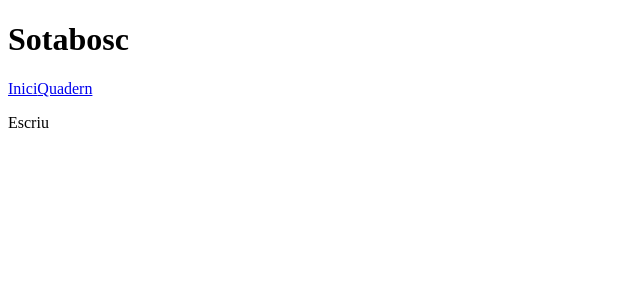
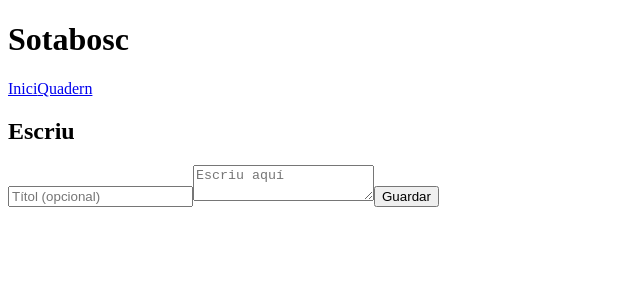
Before and after one commit to isahun/sotabosc_app, an Angular app: page /write in a window 1280 px wide. Shown: the top 300 px of the page, without its empty margins (0-640 px from the left). Built offline with nearby package versions, Linux system fonts and the light colour scheme.

Commit message:
feat: load prompt in write screen

```diff
--- a/src/app/features/write/write.html
+++ b/src/app/features/write/write.html
@@ -1 +1,14 @@
-<p>Escriu</p>
+@if (prompt) {
+  <section>
+    <h2>La teva espurna</h2>
+    <p>{{ prompt.text }}</p>
+  </section>
+}
+
+<h2>Escriu</h2>
+
+<input type="text" placeholder="Títol (opcional)" />
+
+<textarea placeholder="Escriu aquí"></textarea>
+
+<button class="save-btn">Guardar</button>
--- a/src/app/features/write/write.ts
+++ b/src/app/features/write/write.ts
@@ -1,4 +1,7 @@
-import { Component } from '@angular/core';
+import { Component, inject } from '@angular/core';
+import { ActivatedRoute } from '@angular/router';
+import { prompts } from '../../core/data/prompts';
+import { Prompt } from '../../core/models/prompt';
 
 @Component({
   selector: 'app-write',
@@ -6,4 +9,18 @@ import { Component } from '@angular/core';
   templateUrl: './write.html',
   styleUrl: './write.css',
 })
-export class Write {}
+export class Write {
+  private route = inject(ActivatedRoute);
+
+  prompt?: Prompt;
+
+  ngOnInit() {
+    const promptId = this.route.snapshot.queryParamMap.get('promptId');
+
+    if(promptId) {
+      this.prompt = prompts.find(
+        (prompt) => prompt.id === Number(promptId),
+      );
+    }
+  }
+}
```
